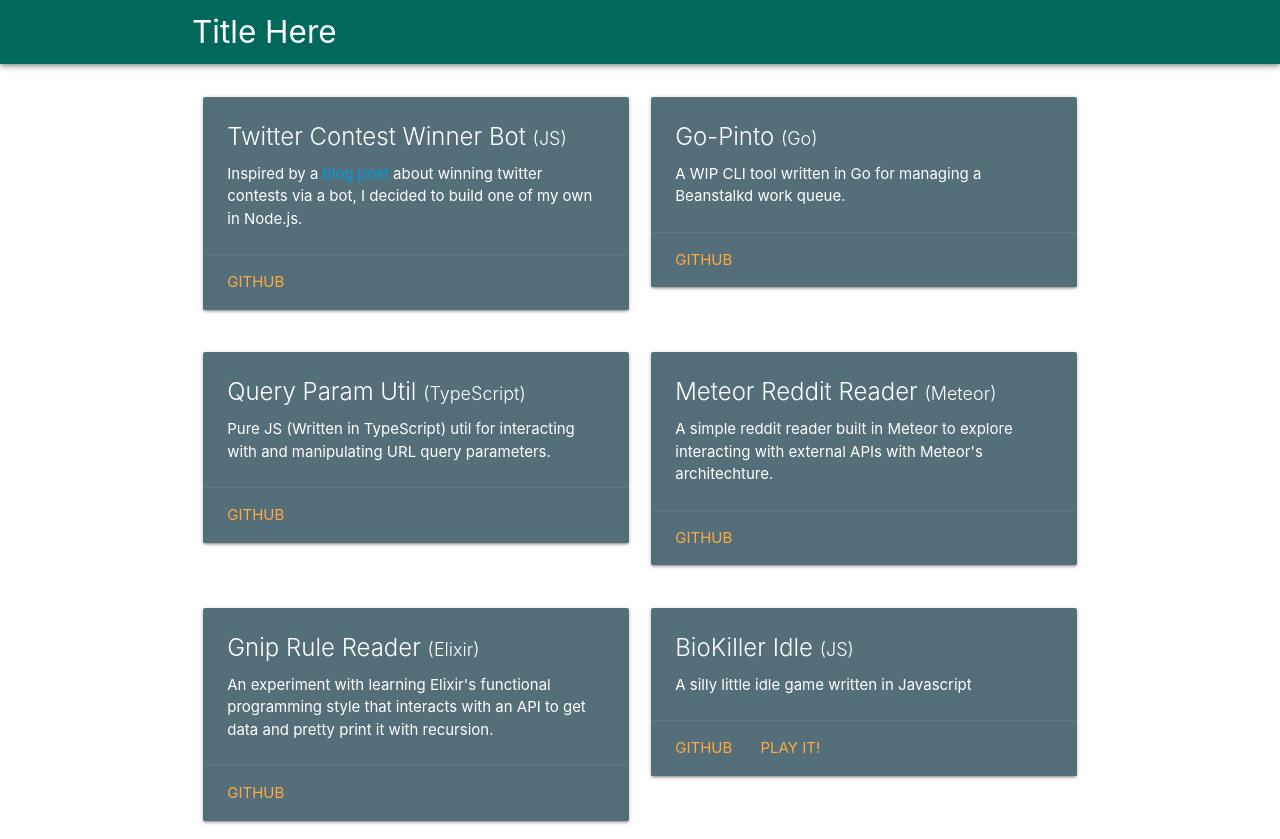
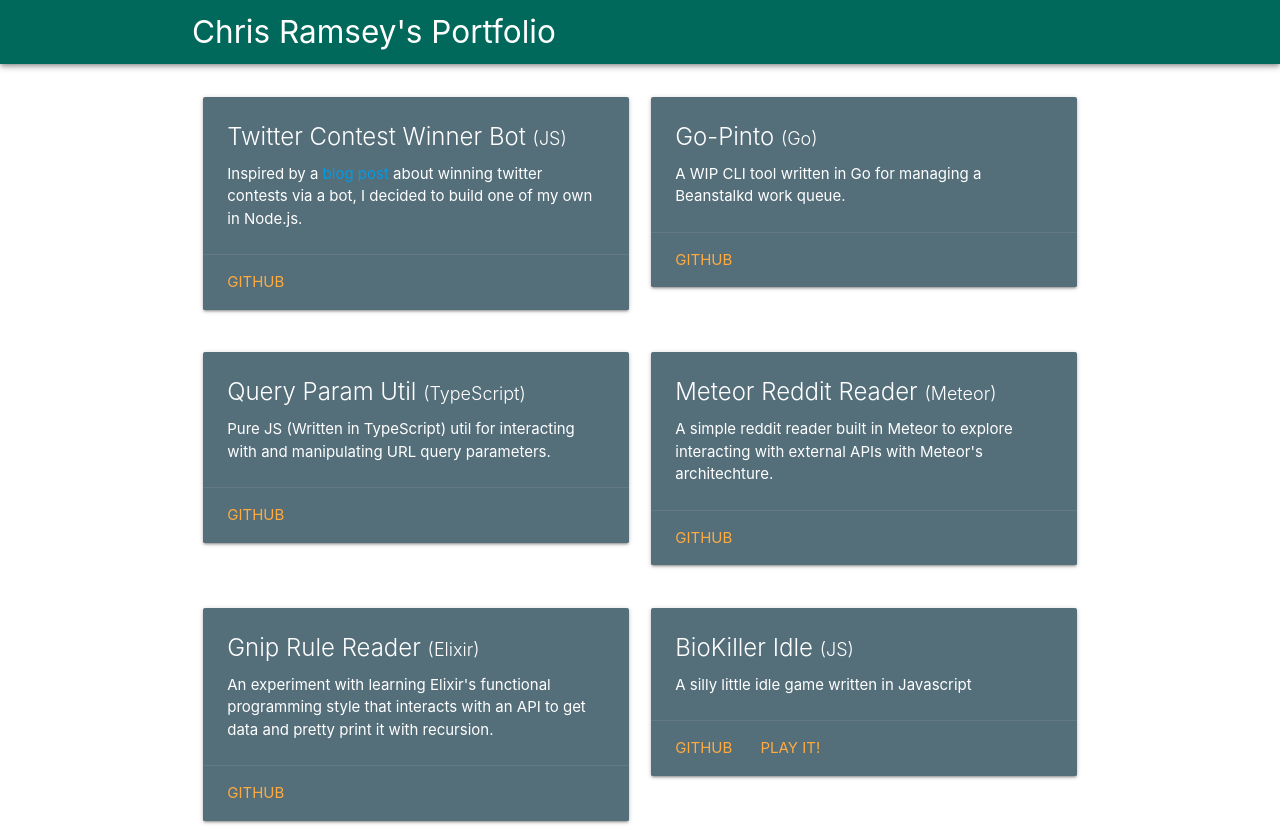
Before and after one commit to cwramsey/portfolio, a plain HTML site: page index.html in a window 1280 px wide. Shown: the top 839 px of the page. Drawn offline with nearby package versions, Linux system fonts and the light colour scheme.

Commit message:
Changes page header title

```diff
--- a/index.html
+++ b/index.html
@@ -14,7 +14,7 @@
     <nav class="teal darken-3 z-depth-2">
         <div class="container">
             <div class="nav-wrapper col s12">
-                <a href="#" class="brand-logo">Title Here</a>
+                <a href="#" class="brand-logo">Chris Ramsey's Portfolio</a>
             </div>
         </div>
     </nav>
```
